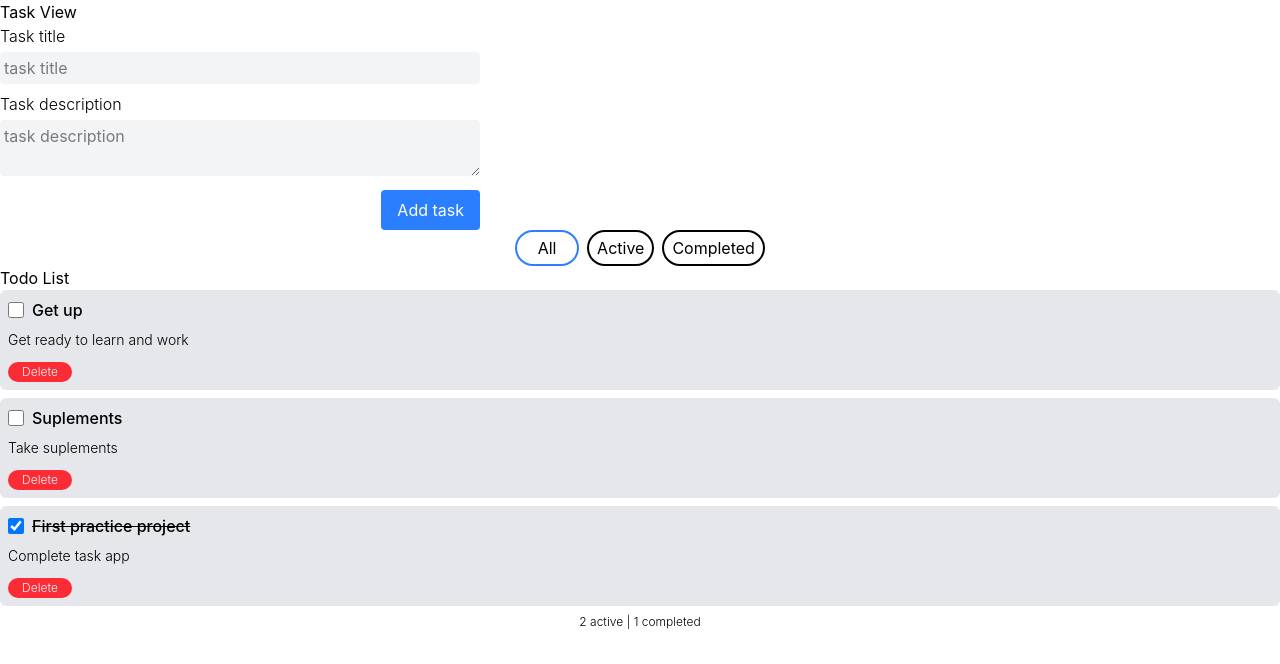
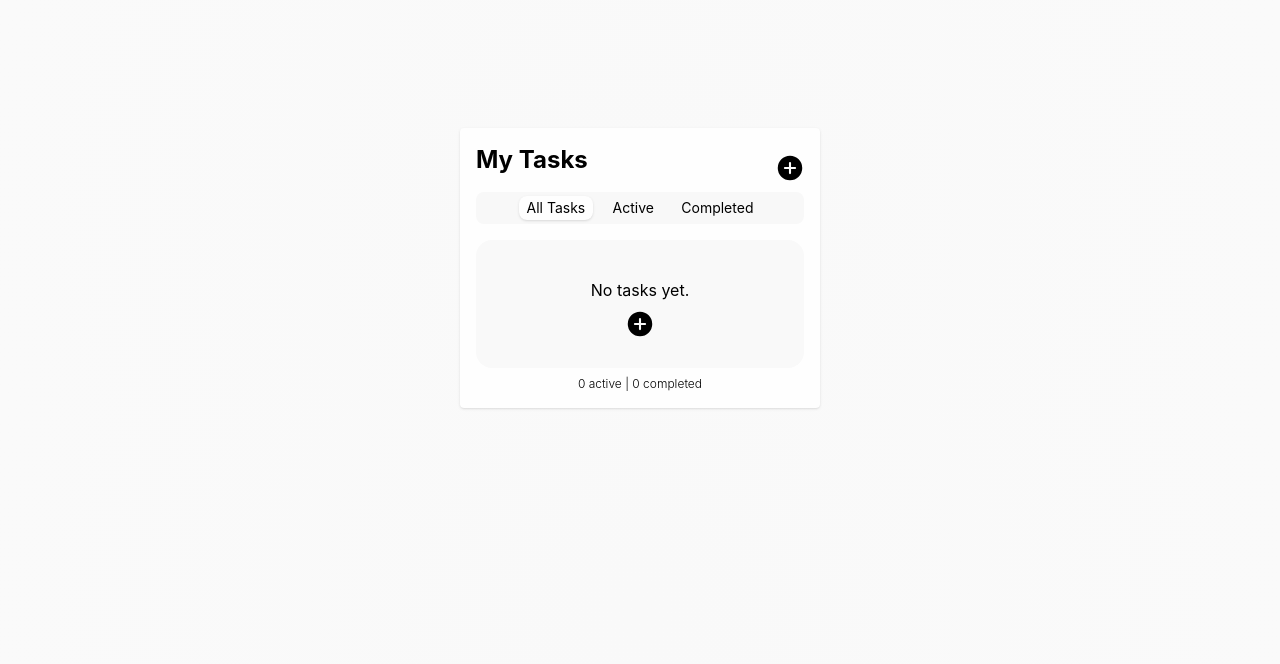
Before and after one commit to stakic-igor/my-tasks-app, a Vue app: page / in a window 1280 px wide. Shown: the top 664 px of the page. Built offline with nearby package versions, Linux system fonts and the light colour scheme.

Commit message:
add styles and write and read local storage

```diff
--- a/src/assets/main.css
+++ b/src/assets/main.css
@@ -1 +1,6 @@
 @import 'tailwindcss';
+
+body {
+  background: #f9f9f9;
+  background: radial-gradient(circle, rgba(249, 249, 249, 1) 0%, rgba(250, 250, 250, 1) 100%);
+}
--- /dev/null
+++ b/src/components/ShowForm.vue
@@ -0,0 +1,12 @@
+<script setup lang="ts">
+import PlusIcon from '@/icons/PlusIcon.vue'
+
+const emit = defineEmits<{
+  'show-form': []
+}>()
+</script>
+<template>
+  <button class="w-7 h-7 cursor-pointer" @click="$emit('show-form')">
+    <PlusIcon />
+  </button>
+</template>
--- /dev/null
+++ b/src/components/TaskEmpty.vue
@@ -0,0 +1,10 @@
+<script setup lang="ts">
+defineProps<{ message: string }>()
+</script>
+
+<template>
+  <section class="flex flex-col items-center justify-center rounded-2xl p-2 mt-4 bg-[#F9F9F9] h-32">
+    <p class="my-2">{{ message }}</p>
+    <slot />
+  </section>
+</template>
--- a/src/components/TaskFilter.vue
+++ b/src/components/TaskFilter.vue
@@ -11,10 +11,10 @@ const emit = defineEmits<{
 </script>
 
 <template>
-  <section class="flex row gap-2 align-middle justify-center">
+  <section class="flex row gap-2 align-middle justify-center bg-[#F8F8F8] p-1 rounded-lg w-full">
     <label
       for="all"
-      class="border-2 rounded-full px-2 py-1 min-w-16 text-center cursor-pointer has-checked:border-blue-500"
+      class="px-2 py-0.5 min-w-16 text-center text-sm cursor-pointer has-checked:rounded-lg has-checked:bg-[#FEFEFE] has-checked:shadow"
     >
       <input
         type="radio"
@@ -25,9 +25,12 @@ const emit = defineEmits<{
         @change="emit('update:filters', 'all')"
         class="mr-2 hidden"
       />
-      <span>All</span>
+      <span>All Tasks</span>
     </label>
-    <label for="active" class="border-2 rounded-full px-2 py-1 min-w-16 text-center cursor-pointer">
+    <label
+      for="active"
+      class="text-sm px-2 py-0.5 min-w-16 text-center cursor-pointer has-checked:rounded-lg has-checked:bg-[#FEFEFE] has-checked:shadow"
+    >
       <input
         type="radio"
         id="active"
@@ -41,7 +44,7 @@ const emit = defineEmits<{
     </label>
     <label
       for="completed"
-      class="border-2 rounded-full px-2 py-1 min-w-16 text-center cursor-pointer"
+      class="px-2 py-0.5 min-w-16 text-center text-sm cursor-pointer has-checked:rounded-lg has-checked:bg-[#FEFEFE] has-checked:shadow"
     >
       <input
         type="radio"
--- a/src/components/TaskForm.vue
+++ b/src/components/TaskForm.vue
@@ -3,6 +3,10 @@ import { ref } from 'vue'
 
 const taskTitle = ref('')
 const taskDescription = ref('')
+
+const props = defineProps<{
+  isFormVisible: boolean
+}>()
 
 const emit = defineEmits<{
   'add-task': [taskTitle: string, taskDescription: string]
@@ -16,34 +20,33 @@ const handleSubmit = () => {
 </script>
 
 <template>
-  <section class="max-w-120">
+  <section class="max-w-120" :class="isFormVisible ? 'block' : 'hidden'">
     <form @submit.prevent="handleSubmit" class="flex flex-col gap-2">
       <div>
-        <label for="task-title" class="block font-light mb-1 focus:outline-none">Task title</label>
+        <label for="task-title" class="block font-light text-xs mb-1 focus:outline-none"
+          >Task title</label
+        >
         <input
           type="text"
           id="task-title"
           v-model="taskTitle"
           placeholder="task title"
           autocomplete="off"
-          class="border-0 p-1 rounded bg-gray-100 w-full"
+          class="border border-[#F4F4F4] px-2 py-1 rounded-lg bg-[#F9F9F9] w-full"
           required
         />
       </div>
       <div>
-        <label for="task-description" class="block font-light mb-1">Task description</label>
+        <label for="task-description" class="block font-light text-xs mb-1">Task description</label>
         <textarea
           id="task-description"
           v-model="taskDescription"
           placeholder="task description"
-          class="border-0 p-1 rounded bg-gray-100 w-full"
+          class="border border-[#F4F4F4] px-2 py-1 rounded-lg bg-[#F9F9F9] w-full"
           required
         ></textarea>
       </div>
-      <button
-        type="submit"
-        class="rounded bg-blue-500 text-white px-4 py-2 cursor-pointer self-end"
-      >
+      <button type="submit" class="rounded-lg bg-green-600 text-white px-4 py-2 cursor-pointer">
         Add task
       </button>
     </form>
--- a/src/components/TaskItem.vue
+++ b/src/components/TaskItem.vue
@@ -1,5 +1,8 @@
 <script setup lang="ts">
 import type { MyTasks } from '@/types/task-list.ts'
+import CheckedRoundFilledIcon from '@/icons/CheckedRoundFilledIcon.vue'
+import CheckedRoundIcon from '@/icons/CheckedRoundIcon.vue'
+import RecycleBinIcon from '@/icons/RecycleBinIcon.vue'
 
 const props = defineProps<{
   list: MyTasks
@@ -12,25 +15,35 @@ const emit = defineEmits<{
 </script>
 
 <template>
-  <section class="p-2 rounded-md bg-gray-200 mb-2 last:mb-0">
-    <div class="flex flex-row gap-2 items-start">
-      <input
-        type="checkbox"
-        class="w-4 h-4 mt-1 border-0 rounded-sm bg-white checked:bg-blue-500 cursor-pointer"
-        :checked="list.completed"
-        @change="$emit('completedTask', list.id)"
-      />
+  <section
+    class="group flex flex-row pl-2 rounded-lg border border-[#F8F8F8] mb-2 last:mb-0 mt-4 overflow-hidden relative"
+  >
+    <div class="flex flex-col gap-2 items-start pt-2 pb-2 grow">
       <p class="font-medium" :class="list.completed ? 'line-through' : ''">
         {{ list.title }}
       </p>
+      <p class="text-sm font-light mt-2">{{ list.description }}</p>
     </div>
-    <p class="text-sm font-light mt-2">{{ list.description }}</p>
-    <div class="mt-2">
+    <div
+      class="group-hover:right-0 group-hover:shadow-[-3px_0_5px_-3px_rgba(0,0,0,0.15)] transition-all duration-200 bg-[#F8F8F8] absolute -right-8 top-0 h-full"
+    >
+      <label class="cursor-pointer w-8 h-8 flex items-center justify-center hover:bg-[#F5F5F5]">
+        <input
+          type="checkbox"
+          class="peer sr-only"
+          :checked="list.completed"
+          @change="$emit('completedTask', list.id)"
+        />
+        <span class="peer-focus-visible:outline">
+          <CheckedRoundFilledIcon v-if="list.completed" class="w-4 h-4 text-green-600" />
+          <CheckedRoundIcon v-else class="w-4 h-4 text-green-600" />
+        </span>
+      </label>
       <button
-        class="bg-red-500 text-white text-xs font-light cursor-pointer rounded-full px-2 py-0.5 min-w-16 text-center"
+        class="cursor-pointer w-8 h-8 flex items-center justify-center hover:bg-[#F5F5F5]"
         @click="$emit('deleteTask', list.id)"
       >
-        Delete
+        <RecycleBinIcon class="text-red-500 w-4 h-auto" />
       </button>
     </div>
   </section>
--- a/src/components/TaskList.vue
+++ b/src/components/TaskList.vue
@@ -20,7 +20,6 @@ const handleCompletedTask = (id: number) => {
 }
 </script>
 <template>
-  <h1>Todo List</h1>
   <div>
     <TaskItem
       v-for="item in tasks"
--- /dev/null
+++ b/src/icons/CheckedRoundFilledIcon.vue
@@ -0,0 +1,12 @@
+<template>
+  <svg viewBox="0 0 1024 1024" class="icon" xmlns="http://www.w3.org/2000/svg" fill="currentColor">
+    <g id="SVGRepo_bgCarrier" stroke-width="0"></g>
+    <g id="SVGRepo_tracerCarrier" stroke-linecap="round" stroke-linejoin="round"></g>
+    <g id="SVGRepo_iconCarrier">
+      <path
+        fill="currentColor"
+        d="M512 64a448 448 0 110 896 448 448 0 010-896zm-55.808 536.384l-99.52-99.584a38.4 38.4 0 10-54.336 54.336l126.72 126.72a38.272 38.272 0 0054.336 0l262.4-262.464a38.4 38.4 0 10-54.272-54.336L456.192 600.384z"
+      ></path>
+    </g>
+  </svg>
+</template>
--- /dev/null
+++ b/src/icons/CheckedRoundIcon.vue
@@ -0,0 +1,16 @@
+<template>
+  <svg viewBox="0 0 1024 1024" class="icon" xmlns="http://www.w3.org/2000/svg" fill="currentColor">
+    <g id="SVGRepo_bgCarrier" stroke-width="0"></g>
+    <g id="SVGRepo_tracerCarrier" stroke-linecap="round" stroke-linejoin="round"></g>
+    <g id="SVGRepo_iconCarrier">
+      <path
+        fill="currentColor"
+        d="M512 896a384 384 0 100-768 384 384 0 000 768zm0 64a448 448 0 110-896 448 448 0 010 896z"
+      ></path>
+      <path
+        fill="currentColor"
+        d="M745.344 361.344a32 32 0 0145.312 45.312l-288 288a32 32 0 01-45.312 0l-160-160a32 32 0 1145.312-45.312L480 626.752l265.344-265.408z"
+      ></path>
+    </g>
+  </svg>
+</template>
--- a/src/views/TaskView.vue
+++ b/src/views/TaskView.vue
@@ -1,20 +1,25 @@
 <script setup lang="ts">
-import { ref, computed } from 'vue'
+import { ref, computed, onMounted } from 'vue'
 import type { MyTasks } from '@/types/task-list.ts'
 import type { taskFilter } from '@/types/task-filters.ts'
 import TaskList from '../components/TaskList.vue'
 import TaskForm from '@/components/TaskForm.vue'
 import TaskStats from '@/components/TaskStats.vue'
 import TaskFilter from '@/components/TaskFilter.vue'
+import TaskEmpty from '@/components/TaskEmpty.vue'
+import ShowForm from '@/components/ShowForm.vue'
 
-const myTasks = ref<MyTasks[]>([
-  { id: 1, title: 'Get up', description: 'Get ready to learn and work', completed: false },
-  { id: 2, title: 'Suplements', description: 'Take suplements', completed: false },
-  { id: 3, title: 'First practice project', description: 'Complete task app', completed: true },
-])
+const myTasks = ref<MyTasks[]>([])
 
+onMounted(() => {
+  const tasks = localStorage.getItem('tasks')
+  if (tasks) {
+    myTasks.value = JSON.parse(tasks)
+  }
+})
 const executeTaskDelete = (id: number) => {
   myTasks.value = myTasks.value.filter((item) => item.id != id)
+  localStorage.setItem('tasks', JSON.stringify(myTasks.value))
 }
 
 const completedCount = computed(() => {
@@ -55,16 +60,41 @@ const getData = (taskTitle: string, taskDescription: string) => {
     description: taskDescription,
     completed: false,
   })
+  localStorage.setItem('tasks', JSON.stringify(myTasks.value))
+  isFormVisible.value = false
 }
+
+const isFormVisible = ref(false)
+
+const showForm = () => {
+  isFormVisible.value = true
+}
+
+const emptyMessage = computed(() => {
+  if (myTasks.value.length === 0) return 'No tasks yet.'
+  if (filtered.value === 'active') return 'No active tasks.'
+  return 'No completed tasks yet.'
+})
 </script>
 <template>
-  <h1>Task View</h1>
-  <TaskForm @add-task="getData" />
+  <main class="mx-auto max-w-90 p-4 bg-[#FEFEFE] rounded shadow mt-32">
+    <div class="flex justify-between items-center">
+      <h1 class="text-2xl font-bold mb-4">My Tasks</h1>
+      <ShowForm @show-form="showForm" />
+    </div>
+    <div class="flex flex-row">
       <TaskFilter v-model:filters="filtered" />
+    </div>
     <TaskList
+      v-if="visibleTasks.length > 0"
       :tasks="visibleTasks"
       @delete-task="executeTaskDelete"
       @completed-task="executeCompletedTask"
     />
+    <TaskEmpty v-else :message="emptyMessage">
+      <ShowForm @show-form="showForm" />
+    </TaskEmpty>
+    <TaskForm @add-task="getData" :isFormVisible="isFormVisible" />
     <TaskStats :active="activeCount" :completed="completedCount" />
+  </main>
 </template>
```
Lines whose indentation alone changed are shown as unchanged.
